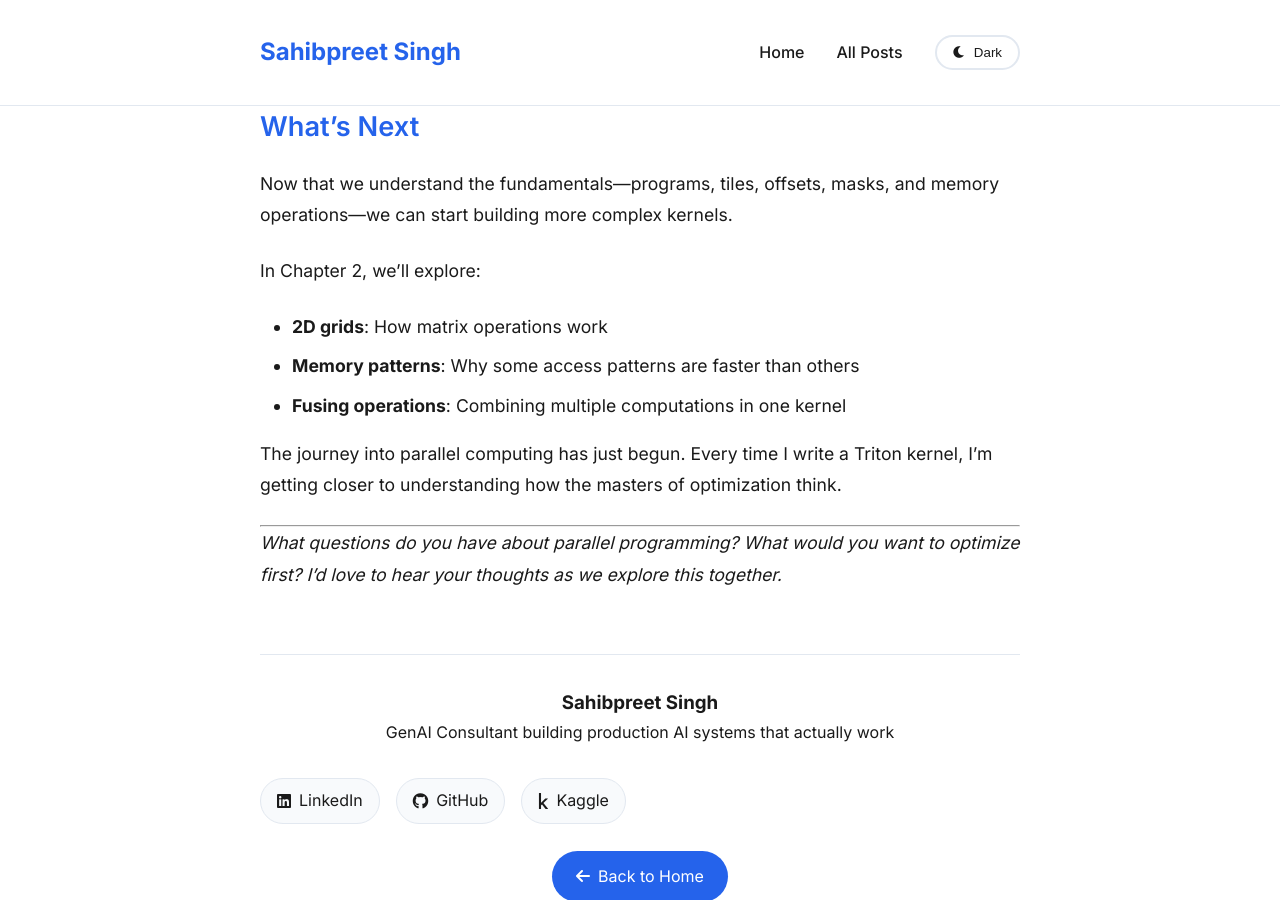
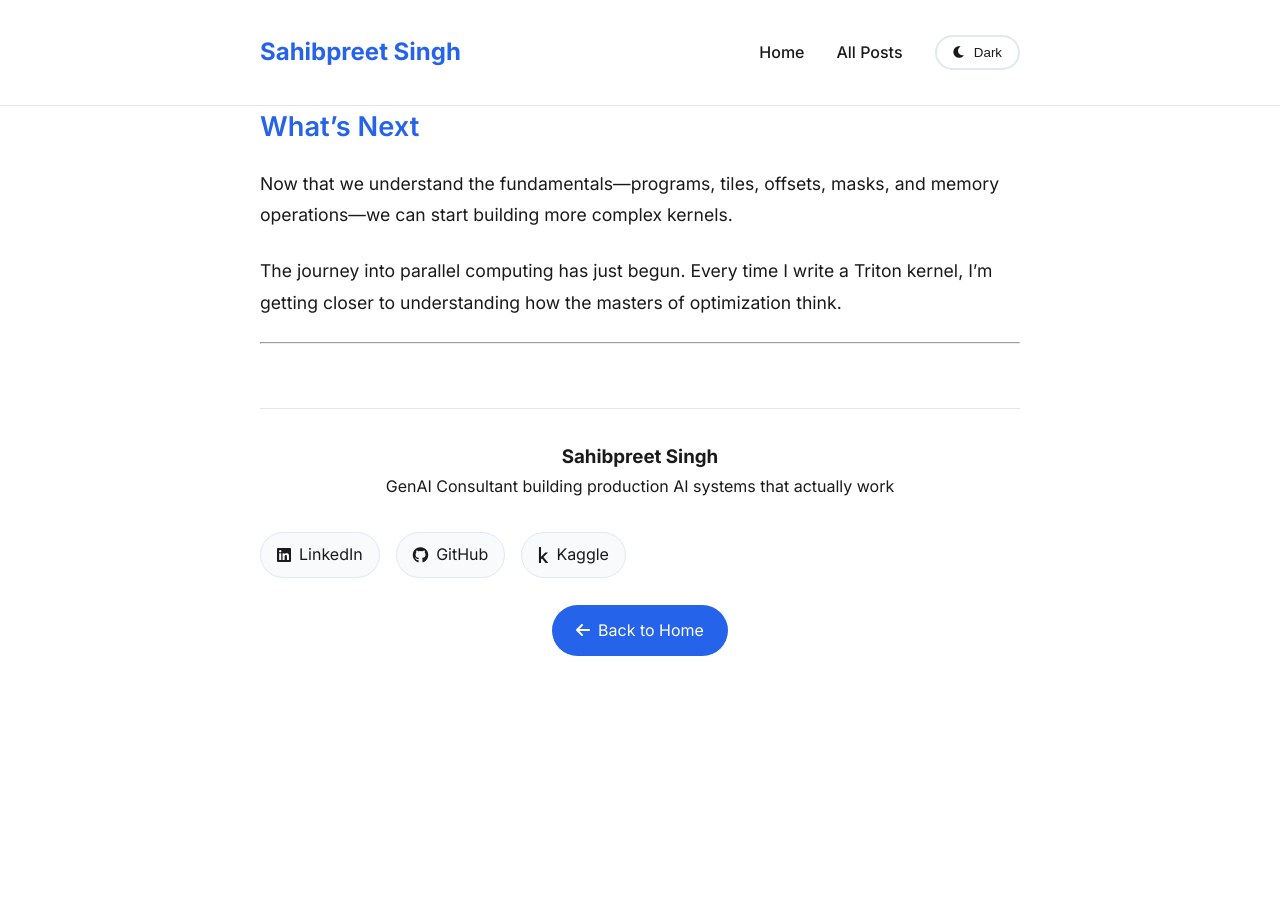
Before and after one commit to sahibpreetsingh12/sahibpreetsingh12.github.io, a Jekyll site: the page built from _posts/2025-08-10-chapter-1-Learning-triton.md, in a window 1280 px wide and 900 px high, scrolled down 9040 px. Built offline with Jekyll 4.4.1, drawn with Linux system fonts in a browser that asks for light colours; nearby versions of some CDN libraries; after the commit the page ends 9760 px from its top, so only the background shows below that.

Commit message:
triton blog 1 draft 1 added

```diff
--- a/_posts/2025-08-10-chapter-1-Learning-triton.md
+++ b/_posts/2025-08-10-chapter-1-Learning-triton.md
@@ -256,13 +256,7 @@ This is the foundation of modern GPU computing, and why libraries like Unsloth c
 
 Now that we understand the fundamentals—programs, tiles, offsets, masks, and memory operations—we can start building more complex kernels.
 
-In Chapter 2, we'll explore:
-- **2D grids**: How matrix operations work
-- **Memory patterns**: Why some access patterns are faster than others
-- **Fusing operations**: Combining multiple computations in one kernel
 
 The journey into parallel computing has just begun. Every time I write a Triton kernel, I'm getting closer to understanding how the masters of optimization think.
 
 ---
-
-*What questions do you have about parallel programming? What would you want to optimize first? I'd love to hear your thoughts as we explore this together.*
```
